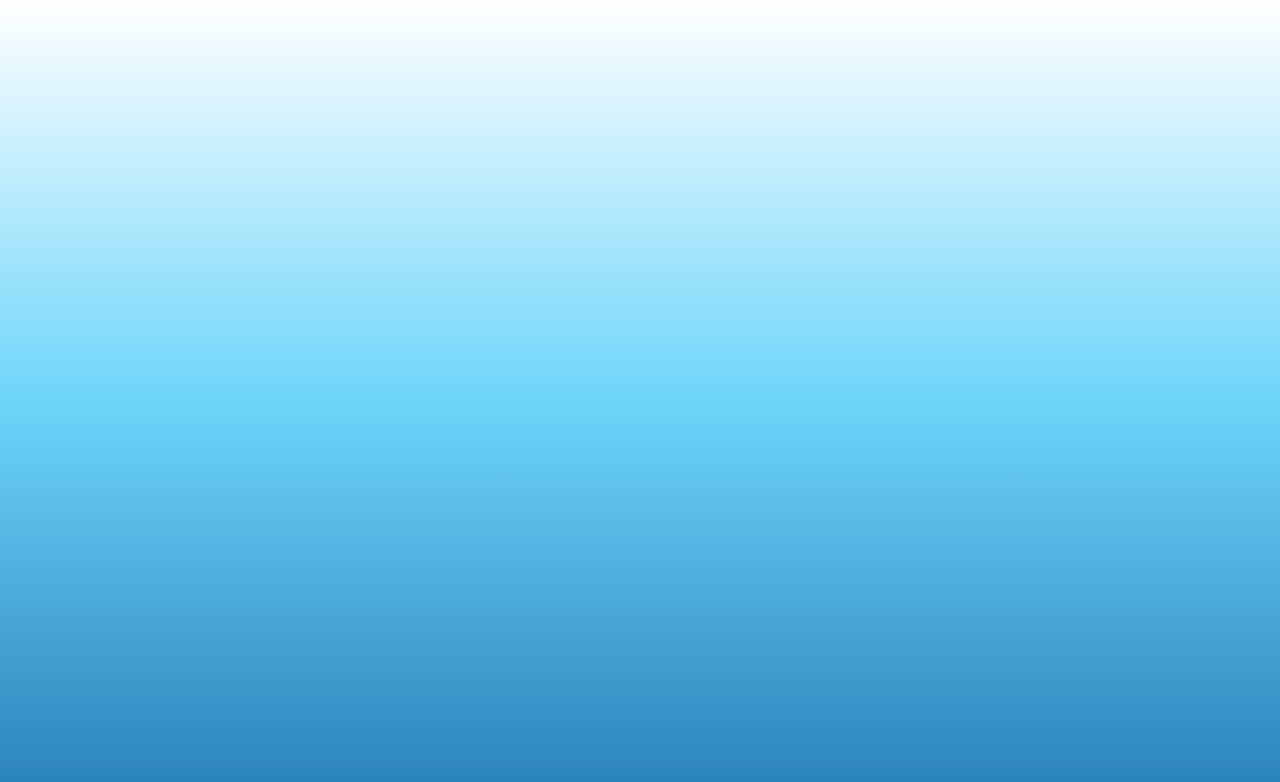
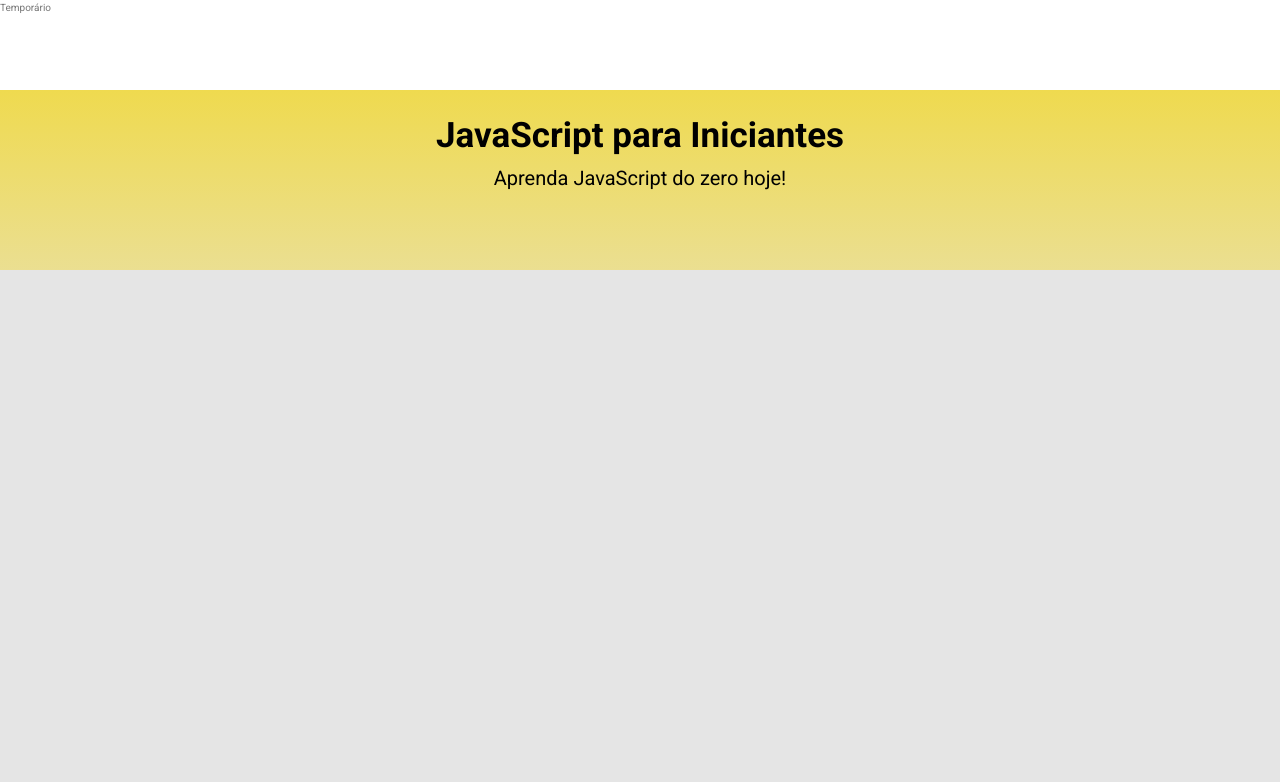
Before and after one commit to LauVieira/codify-front, a React app: page /curso/1 in a window 1280 px wide. Shown: the top 782 px of the page. Built offline with nearby package versions, Linux system fonts and the light colour scheme; a web font is replaced by a local one.

Commit message:
Mocked courses info to enable layout adjustments

```diff
--- a/src/App.js
+++ b/src/App.js
@@ -3,12 +3,14 @@ import { BrowserRouter as Router, Route, Switch } from 'react-router-dom';
 import GlobalStyle from './assets/GlobalStyles'
 import SignIn from './pages/SignIn';
 import SignUp from './pages/SignUp';
+import Course from './pages/Course';
 
 export default function App() {
   return (
 	<Router>
 		<GlobalStyle />
 		<Switch>
+			<Route path='/curso/:id' component={Course} />
 			<Route path='/cadastro' component={SignUp} />
 			<Route path='/entrar' component={SignIn} />
 		</Switch>
--- /dev/null
+++ b/src/pages/Course.js
@@ -0,0 +1,53 @@
+import axios from 'axios';
+import React, { useContext, useEffect, useState } from 'react';
+import { useParams } from 'react-router-dom';
+import styled from 'styled-components';
+import { courses } from '../utils/mockedCourses';
+
+export default function Course() {
+  const [course, setCourse] = useState([]);
+  const { id } = useParams();
+  useEffect(()=>{
+    setCourse(courses.filter(course => course.id === parseInt(id)));
+  }, []);
+
+  console.log(course);
+  return (
+    <Container>
+        <HeaderTemporario>Temporário</HeaderTemporario>
+        {course.length !== 0 &&
+            <Details>
+                <h1>{course[0].title}</h1>
+                <p>{course[0].description}</p>
+            </Details>
+        }
+    </Container>
+  );
+}
+
+const Container = styled.div`
+    width: 100vw;
+    height: 100vh;
+    background-color: #E5E5E5;
+`;
+
+const HeaderTemporario = styled.header`
+    height: 90px;
+    background-color: #FFFFFF;
+`;
+const Details = styled.div`
+    height: 180px;
+    background: linear-gradient(180deg, #EFDA4F 0%, rgba(239, 218, 79, 0.56) 100%);
+    display: flex;
+    flex-direction: column;
+    align-items: center;
+    padding-top: 20px;
+    h1{
+        color: #000;
+        font-size: 35px;
+    }
+    p{
+        color: #000;
+        font-size: 20px;
+    }
+`;
--- /dev/null
+++ b/src/utils/mockedCourses.js
@@ -0,0 +1,23 @@
+export const courses = [
+  {
+    id: 1,
+    title: 'JavaScript para Iniciantes',
+    description: 'Aprenda JavaScript do zero hoje!',
+    icon: 'https://cdn.icon-icons.com/icons2/2108/PNG/512/javascript_icon_130900.png',
+    background: 'https://image.freepik.com/fotos-gratis/antigas-cinzento-cimento-parede-fundos_34552-324.jpg',
+  },
+  {
+    id: 2,
+    title: 'React para Iniciantes',
+    description: 'Aprenda React do zero hoje!',
+    icon: 'https://cdn.icon-icons.com/icons2/2108/PNG/512/javascript_icon_130900.png',
+    background: 'https://image.freepik.com/fotos-gratis/antigas-cinzento-cimento-parede-fundos_34552-324.jpg',
+  },
+  {
+    id: 3,
+    title: 'NodeJs para Iniciantes',
+    description: 'Aprenda NodeJs do zero hoje!',
+    icon: 'https://cdn.icon-icons.com/icons2/2108/PNG/512/javascript_icon_130900.png',
+    background: 'https://image.freepik.com/fotos-gratis/antigas-cinzento-cimento-parede-fundos_34552-324.jpg',
+  },
+];
```
